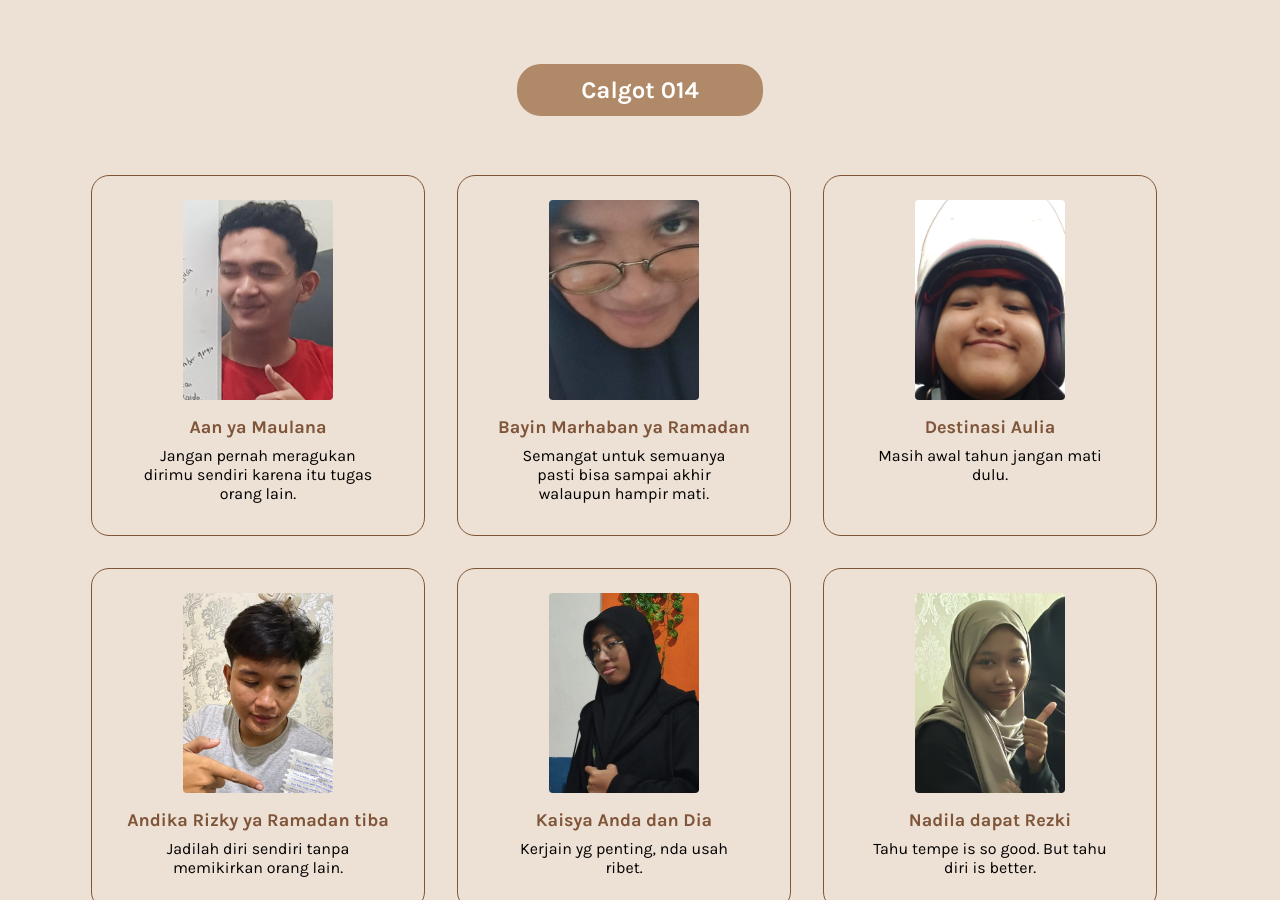
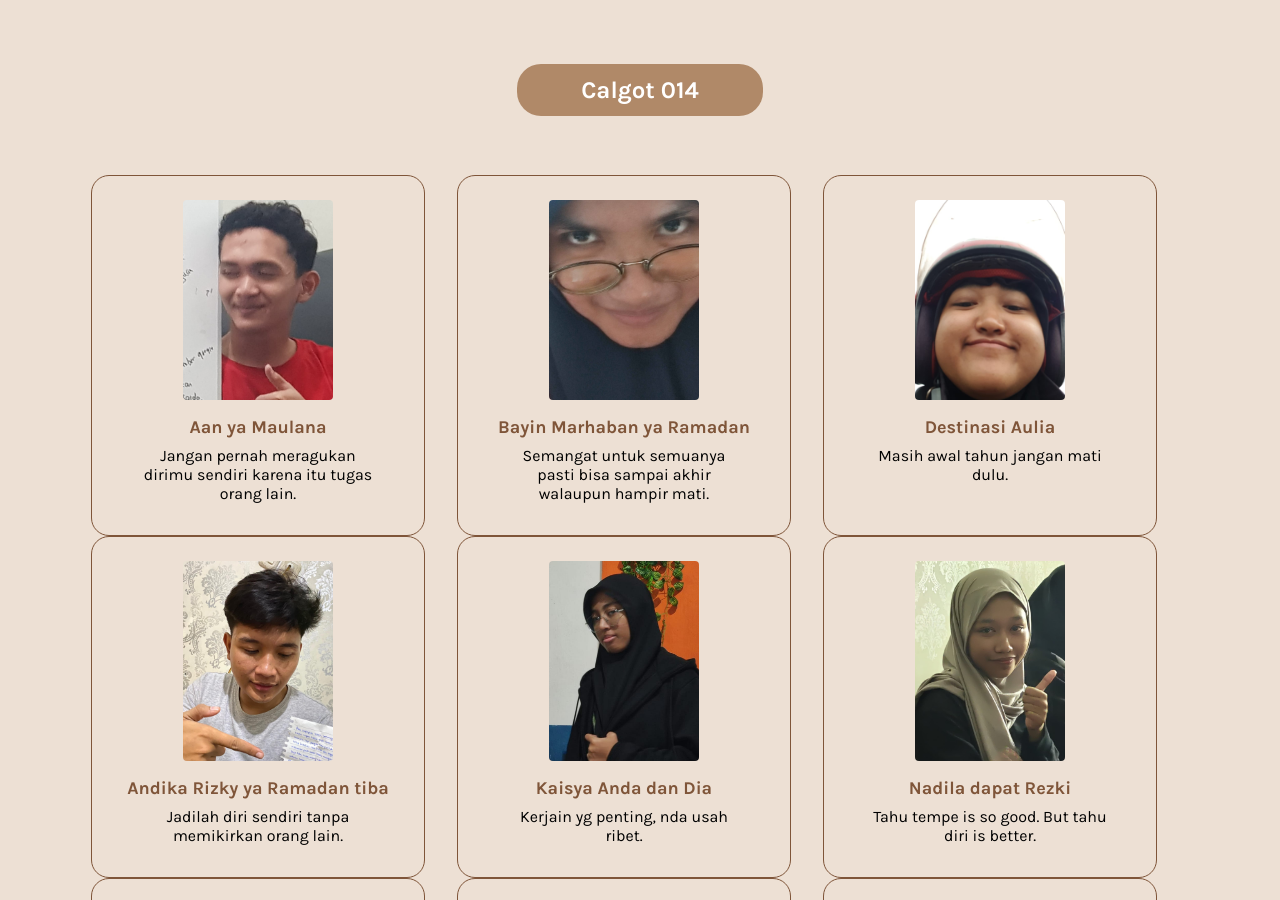
Before and after one commit to putrifajarr/hover, a plain HTML site: page index.html in a window 1280 px wide. Shown: the top 900 px of the page. Drawn offline with Linux system fonts and the light colour scheme.

Commit message:
Update style.css

```diff
--- a/style.css
+++ b/style.css
@@ -54,7 +54,6 @@ body{
   border-radius: 18px;
   background-color: var(--clr-white);
   border: 1.3px solid var(--clr-dark);
-  margin-bottom: 32px;
   align-items: center;
   display: flex;
   flex-direction: column;
```
